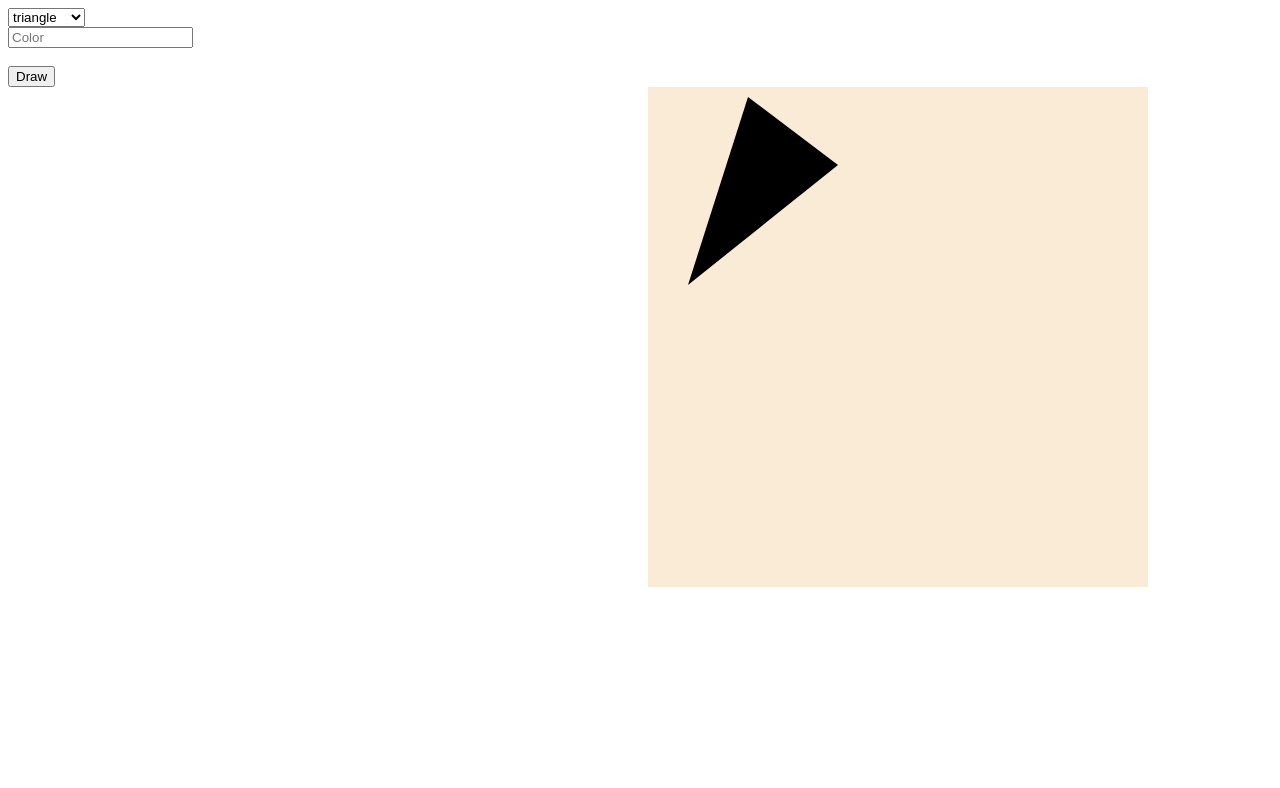
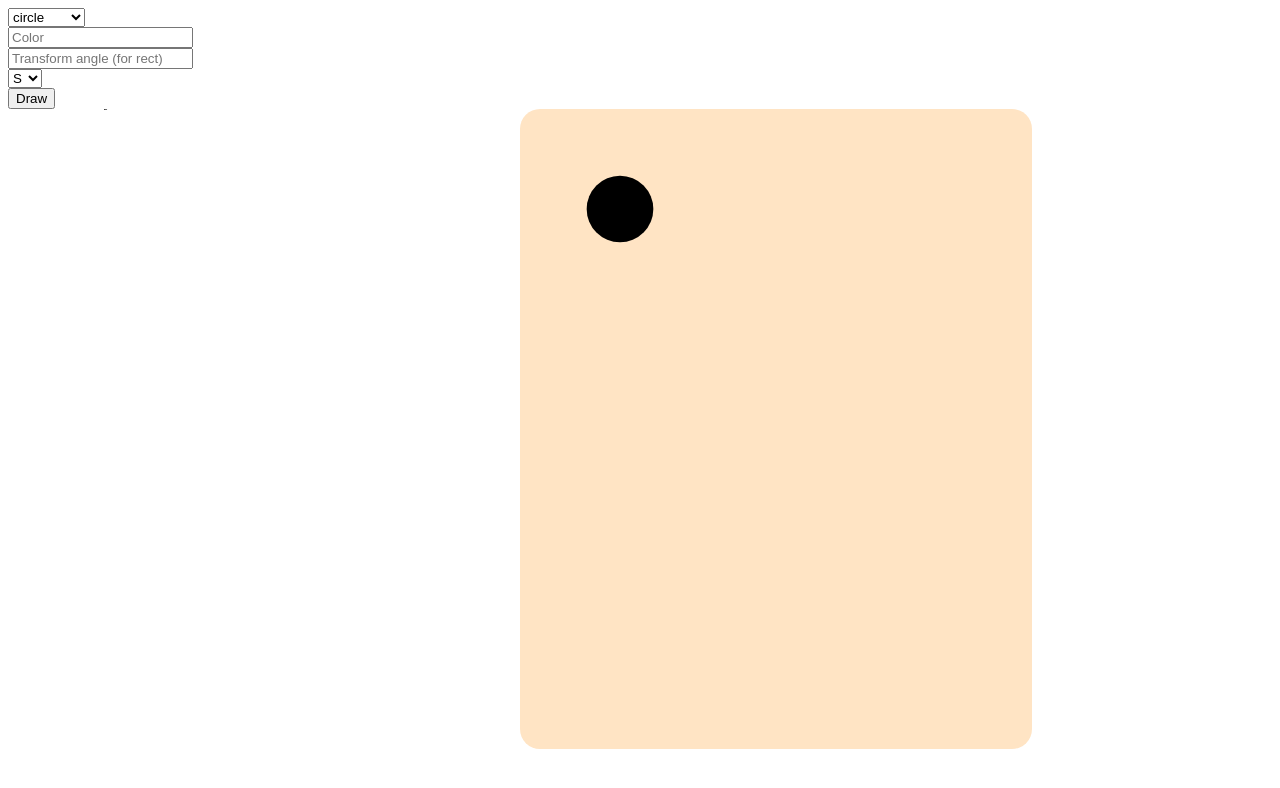
Before and after one commit to DanielCzerniejewicz/3-Klasa, a plain HTML site: page svg.html in a window 1280 px wide. Both pictures are taken after a click on the button "Draw". Drawn offline with Linux system fonts and the light colour scheme.

Commit message:
Update svg.html

```diff
--- a/svg.html
+++ b/svg.html
@@ -1,56 +1,90 @@
 <!DOCTYPE html>
-<html lang="en">
-
+<html lang="pl">
 <head>
-  <meta charset="UTF-8" />
-  <meta name="viewport" content="width=device-width, initial-scale=1.0" />
-  <title>Skibidi Sprawdzian z Svg</title>
+    <meta charset="UTF-8">
+    <title>Title</title>
     <style>
-    #div {
+        #blok
+        {
             position: absolute;
-      width: 500px;
-      height: 500px;
-      margin-left: 50%;
-      background-color: antiquewhite;
+            background-color: bisque;
+            margin-left: 40%;
+            width: 40%;
+            height: 80%;
+            border-radius: 20px;
         }
     </style>
+    <script>
+        function rysowanie()
+        {
+            let rozmiar = document.getElementById("rozmiar").value;
+            let ksztalt = document.getElementById("kształty").value;
+            let kolor = document.getElementById("kolor").value;
+            let div = document.getElementById("blok");
+            let kąt = document.getElementById("kąt").value;
+            let size = 0;
+            if(rozmiar == "S")
+            {
+                size = 200;
+            }
+            else if(rozmiar == "M")
+            {
+                size = 400;
+            }
+            else if(rozmiar == "L")
+            {
+                size = 600;
+            }
+            div.innerHTML = ` `
+            if(ksztalt == "circle")
+            {
+                div.innerHTML = `
+                    <svg width="${size*2}" height = "${size*2}">
+                        <circle cx="100" cy="100" r="${size/6}" fill="${kolor}"></circle>
+                    </svg>
+                `
+            }
+            else if(ksztalt == "rectangle")
+            {
+                div.innerHTML = `
+                        <svg width="${size*2}" height="${size*2}">
+                            <rect width="${size/2}" height="${(size - 20)/2}" fill="${kolor}" transform="rotate(${kąt},${size/4},${(size - 20)/4})"></rect>
+                        </svg>
+                `
+            }
+            else if(ksztalt == "triangle")
+            {
+                div.innerHTML = `
+                    <svg width="${size*2}" height="${size*2}">
+                        <polygon points="100,10 40,198 190,78" fill="${kolor}"></polygon>
+                    </svg>
+                `
+            }
+        }
+
+    </script>
 </head>
-
 <body>
-  <select id="wybor">
-    <option>triangle</option>
+    <select id = "kształty">
         <option>circle</option>
         <option>rectangle</option>
+        <option>triangle</option>
     </select>
     <br>
-      <input type="text" placeholder="Color" id="kolorek"><br>
-  <br><button onClick="Zadanie()">Draw</button>
-
-  <div id="div"></div>
-
-  <script>
-    function Zadanie() {
-      let wybor = document.getElementById("wybor").value;
-      let rysowanie = document.getElementById("div");
-      let kolor = document.getElementById("kolorek").value;
-
-      rysowanie.innerHTML = '';
-
-      if (wybor == "triangle") {
-        rysowanie.innerHTML = `<svg height="200" width="200">
-                                  <polygon points="100,10 40,198 190,78" fill="${kolor}" />
-                               </svg>`;
-      } else if (wybor == "circle") {
-        rysowanie.innerHTML = `<svg height="200" width="200">
-                                  <circle cx="100" cy="100" r="80" fill="${kolor}" />
-                               </svg>`;
-      } else if (wybor == "rectangle") {
-        rysowanie.innerHTML = `<svg height="200" width="200">
-                                  <rect width="150" height="100" fill="${kolor}"/>
-                               </svg>`;
-      }
-    }
-  </script>
+    <input type="text" placeholder="Color" id="kolor">
+    <br>
+    <input type="text" placeholder="Transform angle (for rect)" id="kąt">
+    <br>
+    <select id="rozmiar">
+        <option>S</option>
+        <option>M</option>
+        <option>L</option>
+    </select>
+    <br>
+    <button onclick="rysowanie()">Draw</button>
+    <div id="blok">
+        <p align="center">Skibidi rysunek</p>
+    </div>
+    <marquee direction="down">Daniel Czerniejewicz</marquee>
 </body>
-
 </html>
```
Lines whose indentation alone changed are shown as unchanged.
